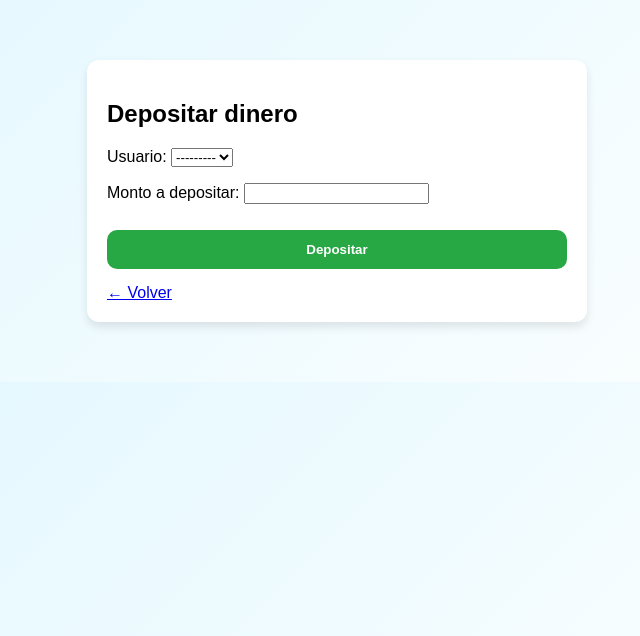
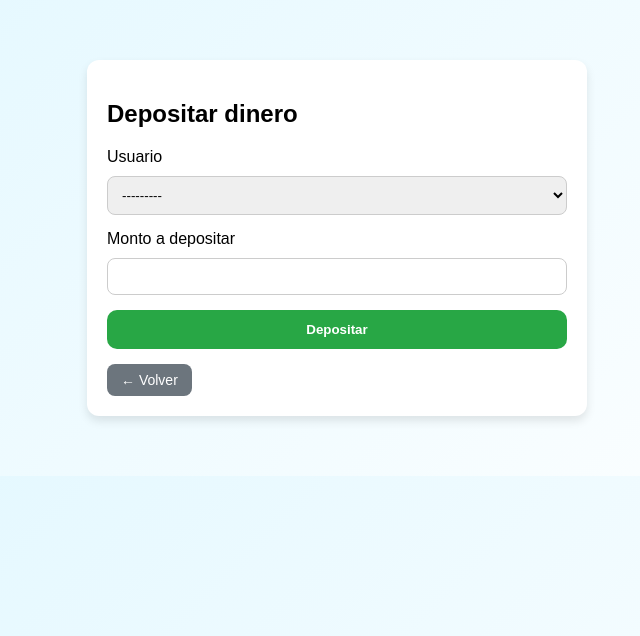
Before and after one commit to Auditor2003/Proyecto_Modulo_7_ABP, a Django app: page /deposito/ in a window 1280 px wide. Shown: the part 54-690 px from the top of the page, without its empty margins (303-943 px from the left). Run offline with Django 5.2, Linux system fonts and the light colour scheme; data that the repository does not hold is empty.

Commit message:
Mejora diseño global base.html con navbar, formularios y estilos ux consistentes

```diff
--- a/gestion/templates/base.html
+++ b/gestion/templates/base.html
@@ -33,6 +33,7 @@ nav {
     gap:10px;
 }
 
+/* BOTONES NAV */
 .nav-btn {
     background:transparent;
     color:white;
@@ -60,6 +61,7 @@ nav {
     color:white;
 }
 
+/* LOGOUT */
 .logout-btn {
     background:#ff4d4d;
     border:none;
@@ -73,12 +75,13 @@ nav {
     background:#cc0000;
 }
 
+/* USER */
 .user {
     color:white;
     font-size:14px;
 }
 
-/* MENSAJES */
+/* ALERTAS */
 .alert {
     margin-bottom:15px;
     padding:12px;
@@ -105,8 +108,11 @@ nav {
 }
 
 /* CONTENIDO */
-.container { padding:20px; }
+.container {
+    padding:20px;
+}
 
+/* CARDS */
 .card {
     background:white;
     padding:20px;
@@ -118,6 +124,45 @@ nav {
 .card:hover {
     transform:translateY(-5px);
 }
+
+/* FORMULARIOS */
+input, select {
+    width:100%;
+    padding:10px;
+    border-radius:8px;
+    border:1px solid #ccc;
+    margin-top:5px;
+    box-sizing:border-box;
+}
+
+label {
+    font-weight:500;
+    display:block;
+    margin-bottom:5px;
+}
+
+input:focus, select:focus {
+    outline:none;
+    border:1px solid #2ec4ff;
+    box-shadow:0 0 5px rgba(46,196,255,0.5);
+}
+
+/* BOTÓN VOLVER */
+.back-btn {
+    display:inline-block;
+    margin-top:15px;
+    padding:8px 14px;
+    background:#6c757d;
+    color:white;
+    border-radius:8px;
+    text-decoration:none;
+    font-size:14px;
+    transition:0.2s;
+}
+
+.back-btn:hover {
+    background:#5a6268;
+}
 </style>
 
 </head>
@@ -125,15 +170,19 @@ nav {
 <body>
 
 <nav>
+
 <div class="nav-left">
     <span class="logo">Alke Wallet</span>
+
     <a href="{% url 'home' %}" class="nav-btn">Inicio</a>
     <a href="{% url 'transaccion_create' %}" class="nav-btn primary">Enviar</a>
     <a href="{% url 'deposito_create' %}" class="nav-btn">Depositar</a>
 </div>
 
 <div class="nav-right">
+
 {% if user.is_authenticated %}
+
     <span class="user">{{ user.username }}</span>
 
     <a href="{% url 'beneficiario_list' %}" class="nav-btn">Beneficiarios</a>
@@ -144,11 +193,16 @@ nav {
         {% csrf_token %}
         <button type="submit" class="logout-btn">Salir</button>
     </form>
+
 {% else %}
+
     <a href="{% url 'login' %}" class="nav-btn">Iniciar sesión</a>
     <a href="{% url 'register' %}" class="nav-btn primary">Registrarse</a>
+
 {% endif %}
+
 </div>
+
 </nav>
 
 <div class="container">
--- a/gestion/templates/gestion/deposito_form.html
+++ b/gestion/templates/gestion/deposito_form.html
@@ -10,7 +10,15 @@
         <form method="post">
             {% csrf_token %}
 
-            {{ form.as_p }}
+            <div style="margin-bottom:15px;">
+                <label>Usuario</label>
+                {{ form.usuario }}
+            </div>
+
+            <div style="margin-bottom:15px;">
+                <label>Monto a depositar</label>
+                {{ form.monto }}
+            </div>
 
             <button type="submit" style="
                 width:100%;
@@ -21,15 +29,13 @@
                 border-radius:10px;
                 font-weight:bold;
                 cursor:pointer;
-                margin-top:10px;
             ">
                 Depositar
             </button>
+
         </form>
 
-        <a href="{% url 'usuario_list' %}" style="display:block; margin-top:15px;">
-            ← Volver
-        </a>
+        <a href="{% url 'usuario_list' %}" class="back-btn">← Volver</a>
 
     </div>
 </div>
```
Also changed, not shown: gestion/templates/gestion/transaccion_form.html (+11 -5 lines).
